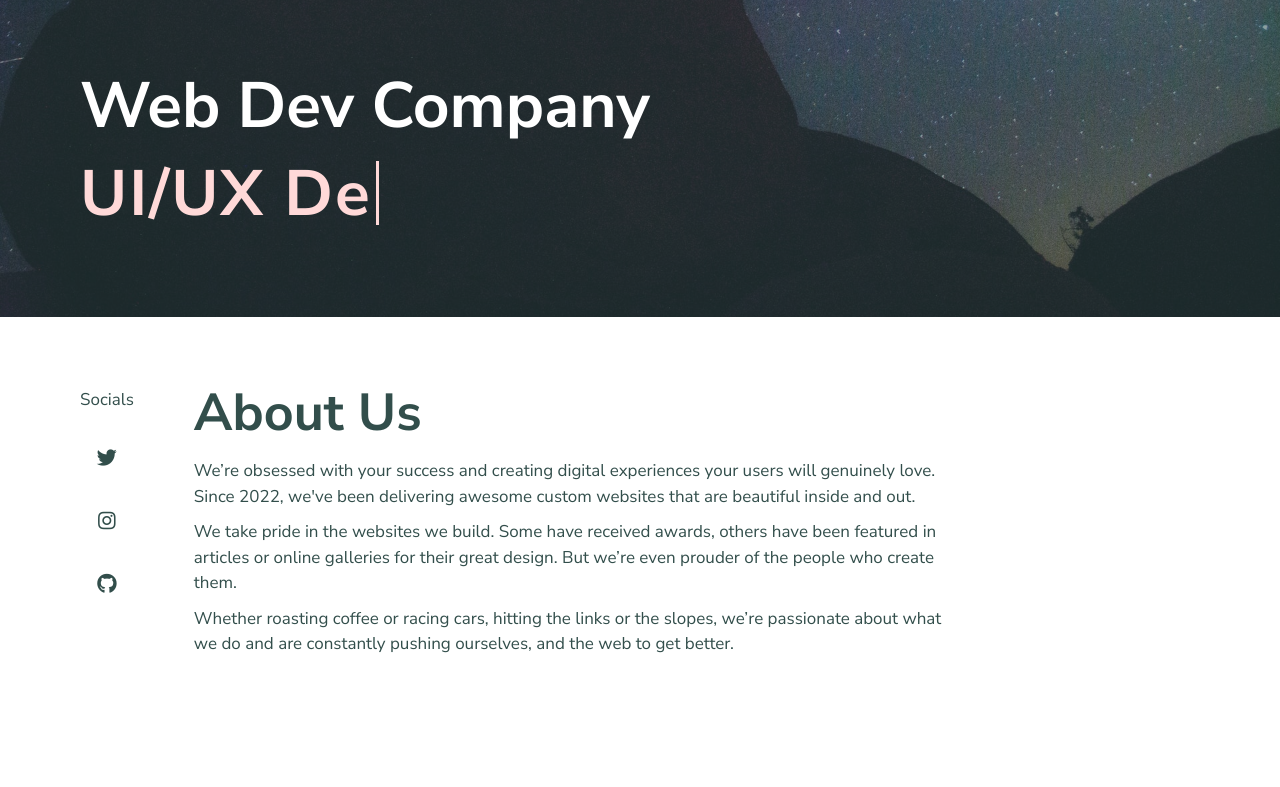
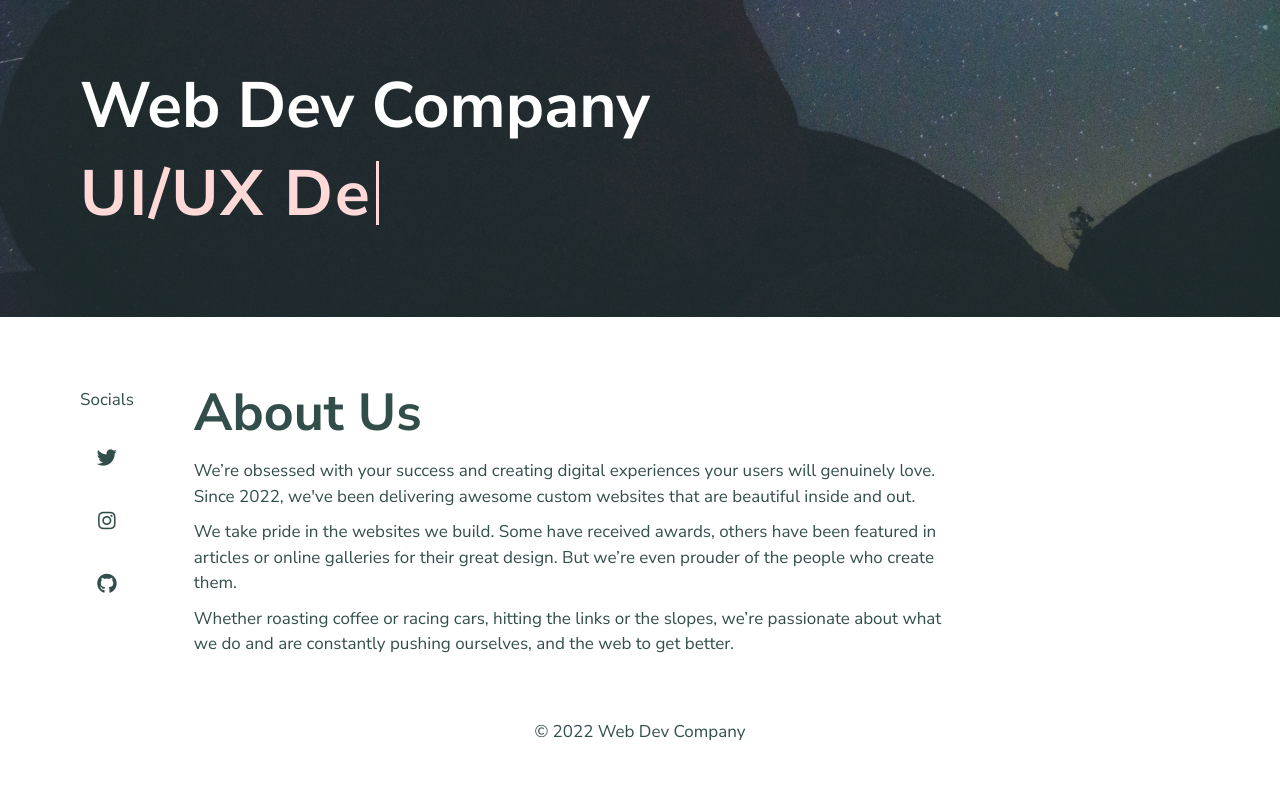
Before and after one commit to Nazarchamp/Final-Tools-and-Automation, a plain HTML site: page index.html in a window 1280 px wide. Shown: the part 483-1270 px from the top of the page. Before the commit the page ends 1210 px from the top, so only its background shows below. Drawn offline with Linux system fonts and the light colour scheme.

Commit message:
Added Footer

```diff
--- a/assets/styles/index.css
+++ b/assets/styles/index.css
@@ -106,6 +106,7 @@ nav ul li a:hover {
     margin: 0 auto;
     margin-left: 0;
     padding: 60px 0;
+    padding-bottom: 0;
 }
 
 .heading {
@@ -172,6 +173,19 @@ p {
     font-size: 17px;
 }
 
+footer {
+    width: 100%;
+    height: 120px;
+    background-color: white;
+    align-items: center;
+    justify-content: center;
+    display: flex;
+}
+
+p{
+    color: var(--background-color);
+}
+
 @keyframes blink {
     from, to {
         background-color: transparent
--- a/index.html
+++ b/index.html
@@ -68,6 +68,10 @@
         </article>
     </div>
 </div>
+
+<footer>
+    <p class="copyright">&copy; 2022 Web Dev Company</p>
+</footer>
 </body>
 
 </html>
```
